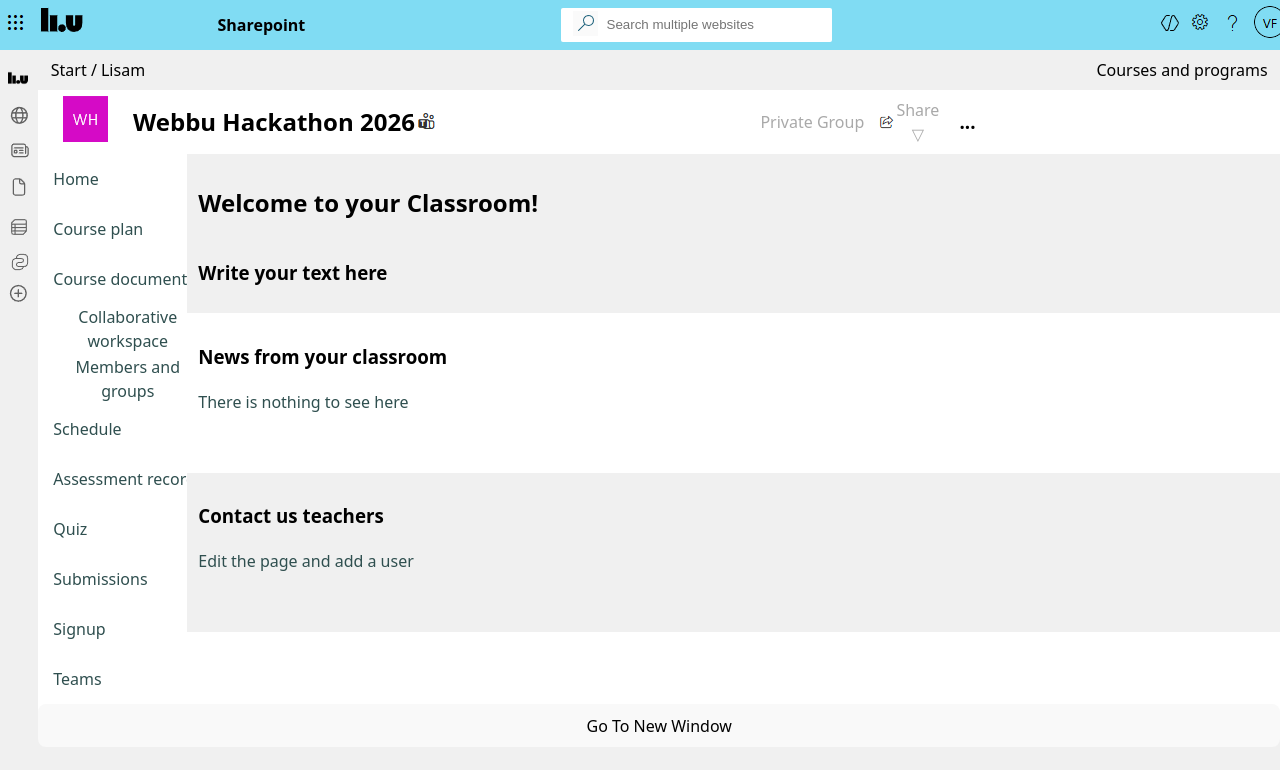
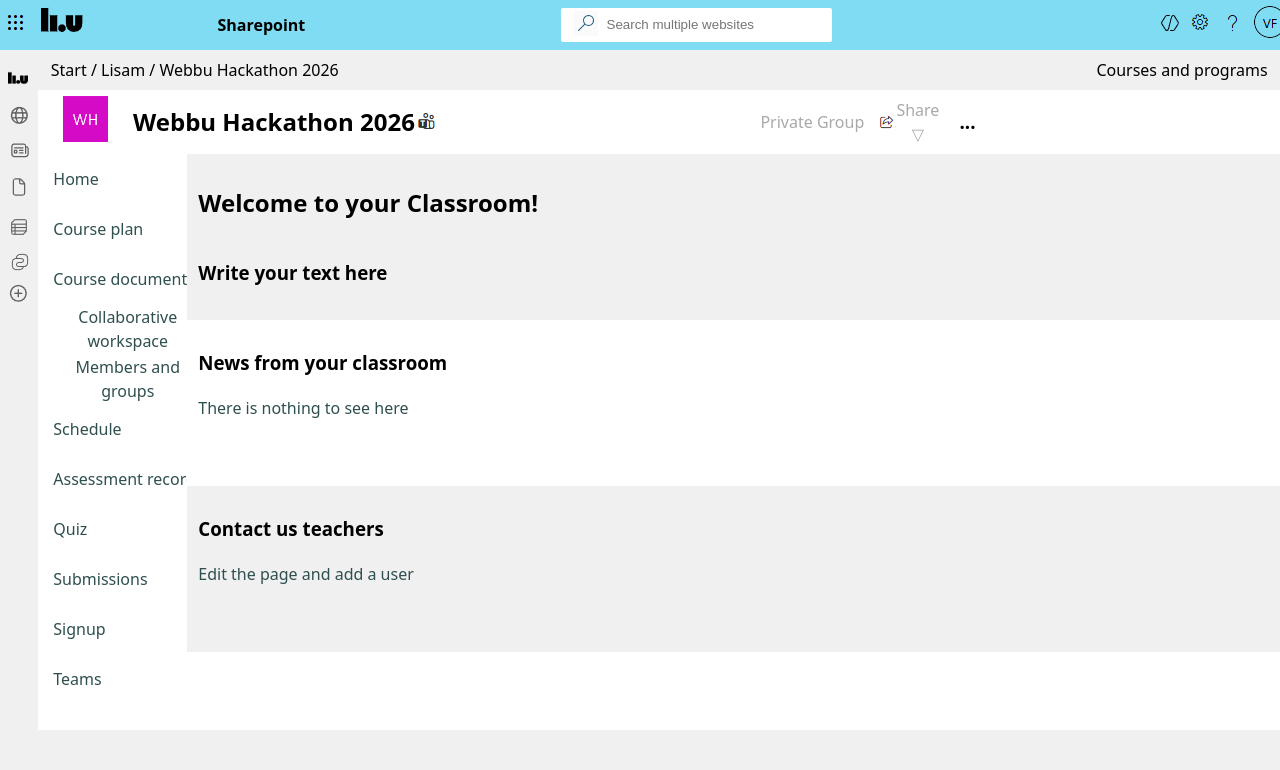
Before and after one commit to Wonder0378/100-AuthenticLisam, a React app in the folder Frontend/: page / in a window 1280 px wide. Both pictures are taken after a click on the element "Haka26 - Webbu Hackathon 2026". Shown: the top 770 px of the page. Built offline with nearby package versions, Linux system fonts and the light colour scheme; the HTML template or start-up script is replaced by a standard one.

Commit message:
Fixed so that you can follow the lisam header link instead of button

```diff
--- a/Frontend/src/App.jsx
+++ b/Frontend/src/App.jsx
@@ -32,7 +32,7 @@
       <div className='backgroundWindow'>
         <SideBar/>
         <div className="mainWindowAndTop">
-          <TopBar/>
+          <TopBar page={page} setPage={setPage}/>
           {renderPage()}
         </div>
 
--- a/Frontend/src/CourseWindow/CourseWindow.jsx
+++ b/Frontend/src/CourseWindow/CourseWindow.jsx
@@ -51,9 +51,6 @@
                     </div>
                 </div>
             </div>
-            <button onClick={() => setPage("main")}>
-                                Go To New Window
-            </button>
         </div>
     );
 
--- a/Frontend/src/TopBar/TopBar.css
+++ b/Frontend/src/TopBar/TopBar.css
@@ -12,6 +12,7 @@
     color: black;
     align-items: center;
     margin-left: 1%;
+    cursor: pointer;
 }
 .textBoxesRight {
     color: black;
--- a/Frontend/src/TopBar/TopBar.jsx
+++ b/Frontend/src/TopBar/TopBar.jsx
@@ -1,10 +1,10 @@
 import "./TopBar.css"
 
-function TopBar() {
+function TopBar({ page, setPage }) {
     return (
         <div className="mainTopbar">
             <div className="textBoxesLeft">
-                Start / Lisam
+                Start / <a onClick={() => {setPage("main")}}>Lisam</a> {page === "course" ? "/ Webbu Hackathon 2026" : ""}
             </div>
             <div className="textBoxesRight">
                 Courses and programs
```
